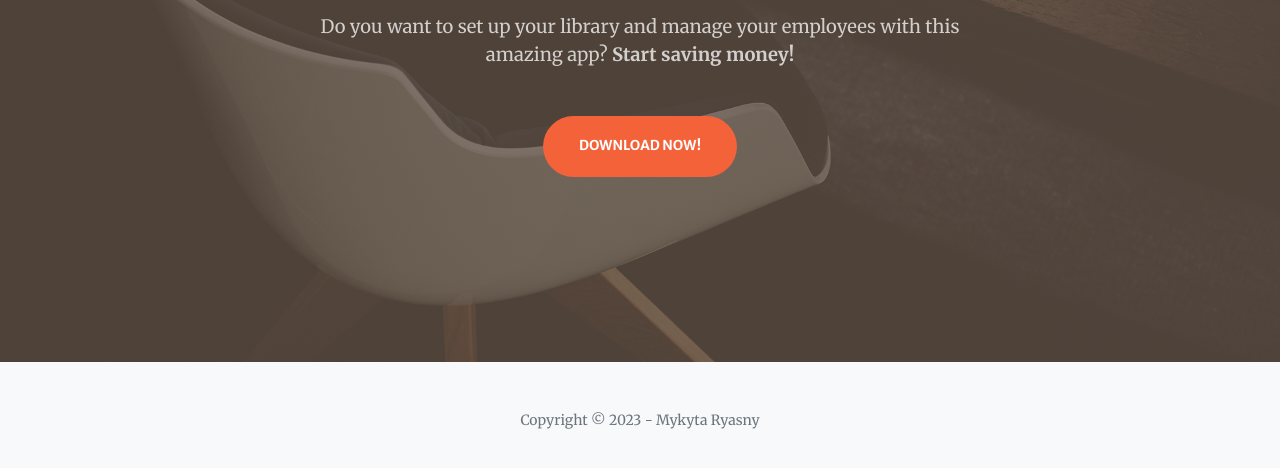
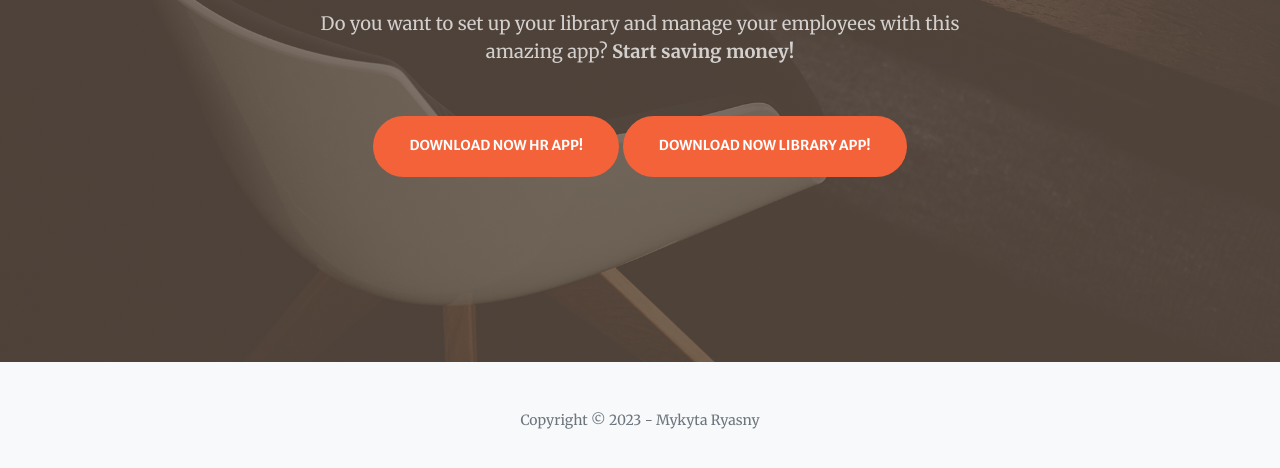
Before and after one commit to Danimarqz/landingpage, a plain HTML site: page index.html in a window 1280 px wide. Shown: the part 438-906 px from the top of the page. Drawn offline with nearby package versions, Linux system fonts and the light colour scheme; some packages are replaced by stand-ins of ours; a script that the page names is missing.

Commit message:
New Download Button

```diff
--- a/index.html
+++ b/index.html
@@ -47,7 +47,8 @@
                     </div>
                     <div class="col-lg-8 align-self-baseline">
                         <p class="text-white-75 mb-5">Do you want to set up your library and manage your employees with this amazing app? <b>Start saving money!</b></p>
-                        <a class="btn btn-primary btn-xl" href="https://github.com/MykytaRyasny/hr-frontend/releases/download/v1/HR.app.Setup.0.1.0.exe">Download now!</a>
+                        <a style="margin-bottom: 3px; margin-top: 3px" class="btn btn-primary btn-xl" href="https://github.com/MykytaRyasny/hr-frontend/releases/download/v1/HR.app.Setup.0.1.0.exe">Download now HR APP!</a>
+                        <a style="margin-bottom: 3px; margin-top: 3px" class="btn btn-primary btn-xl" href="https://github.com/MykytaRyasny/library-frontend/releases/download/v1/Book.Store.app.Setup.1.0.0.exe">Download now Library APP!</a>
                     </div>
                 </div>
             </div>
```
